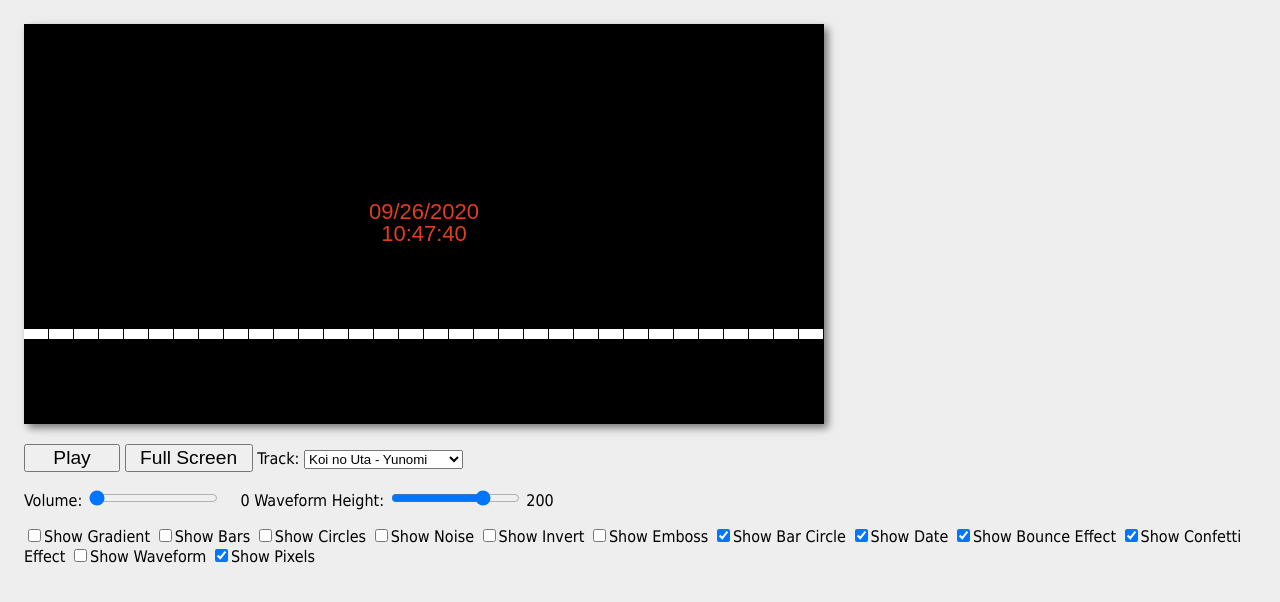
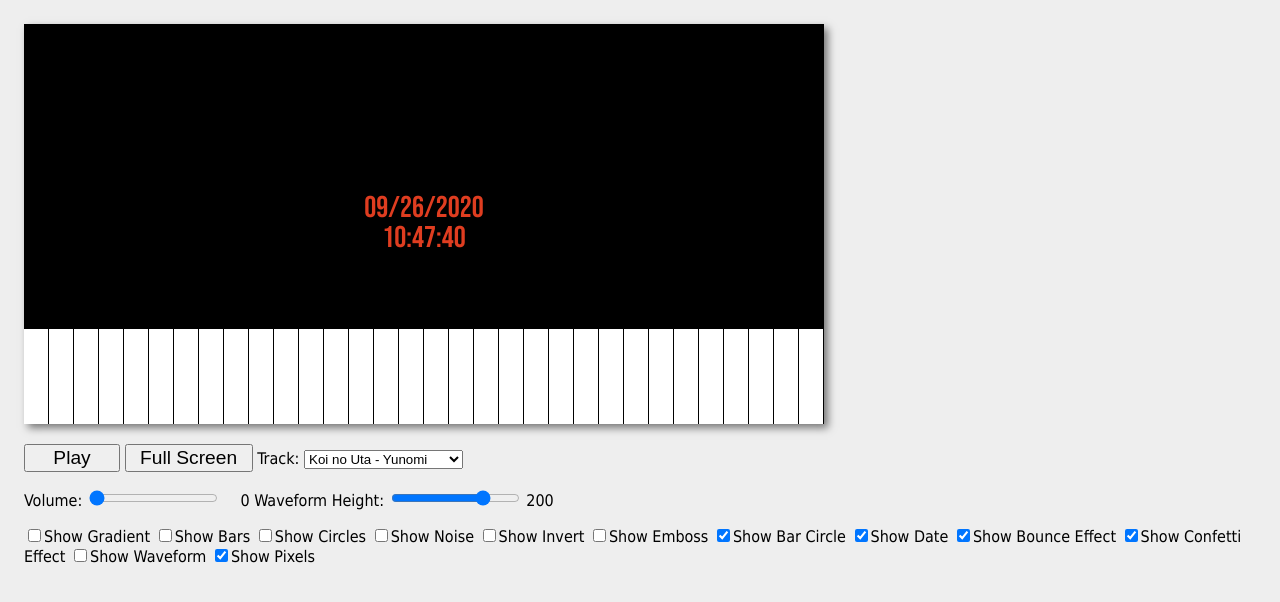
Before and after one commit to theflyingpinata/320-Project-2, a plain HTML site: page index.html in a window 1280 px wide. Drawn offline with Linux system fonts and the light colour scheme; animation ran at ten frames a second.

Commit message:
played around with waveform bars

```diff
--- a/index.html
+++ b/index.html
@@ -1,12 +1,16 @@
 <!DOCTYPE html>
 <html lang="en">
+
 <head>
 	<meta charset="utf-8" />
 	<title>Audio Visualizer</title>
 	<link href="styles/default-styles.css" type="text/css" rel="stylesheet" />
 	<link href="https://fonts.googleapis.com/css2?family=Heebo:wght@632&display=swap" rel="stylesheet">
+	<link href="https://fonts.googleapis.com/css2?family=Press+Start+2P&display=swap" rel="stylesheet">
+	<link href="https://fonts.googleapis.com/css2?family=Bebas+Neue&display=swap" rel="stylesheet">
 	<script src="./src/loader.js" type="module"></script>
 </head>
+
 <body>
 	<main>
 		<canvas width="800" height="400"></canvas>
@@ -39,10 +43,13 @@
 				<span><input type="checkbox" id="noiseCB"><label for="noiseCB">Show Noise</label></span>
 				<span><input type="checkbox" id="invertCB"><label for="invertCB">Show Invert</label></span>
 				<span><input type="checkbox" id="embossCB"><label for="embossCB">Show Emboss</label></span>
-			<span><input type="checkbox" id="barCircleCB" checked><label for="barCircleCB">Show Bar Circle</label></span>
+				<span><input type="checkbox" id="barCircleCB" checked><label for="barCircleCB">Show Bar
+						Circle</label></span>
 				<span><input type="checkbox" id="dateCB" checked><label for="dateCB">Show Date</label></span>
-			<span><input type="checkbox" id="bounceCB" checked><label for="bounceCB">Show Bounce Effect</label></span>
-			<span><input type="checkbox" id="confettiCB" checked><label for="confettiCB">Show Confetti Effect</label></span>
+				<span><input type="checkbox" id="bounceCB" checked><label for="bounceCB">Show Bounce
+						Effect</label></span>
+				<span><input type="checkbox" id="confettiCB" checked><label for="confettiCB">Show Confetti
+						Effect</label></span>
 				<span><input type="checkbox" id="waveformCB"><label for="waveformCB">Show Waveform</label></span>
 				<span><input type="checkbox" id="pixelsCB" checked><label for="pixelsCB">Show Pixels</label></span>
 
@@ -50,4 +57,5 @@
 		</div>
 	</main>
 </body>
+
 </html>
--- a/src/canvas.js
+++ b/src/canvas.js
@@ -224,9 +224,9 @@ function draw(params = {}, waveformHeight) {
 
     // show date
     if (params.showDate) {
-        let spacing = 11;
+        let spacing = 15;
         ctx.save();
-        ctx.font = "22px 'Heebo', sans-serif";
+        ctx.font = "30px 'Bebas Neue', cursive";
         ctx.textAlign = "center";
         ctx.textBaseline = "middle";
         ctx.fillStyle = `hsl(${360 * (colorRotation / 2)},75%,50%)`;
@@ -253,7 +253,7 @@ function draw(params = {}, waveformHeight) {
             let v = audioData[i] / bufferLength;
             let y = v * (waveformHeight / 2) / 2;
 
-            sliceImage = ctx.getImageData(x, (waveformHeight / 2) - y, sliceWidth, 10);
+            sliceImage = ctx.getImageData(x, (waveformHeight / 2) - y, sliceWidth, canvasHeight - ((waveformHeight / 2) - y));
             sliceData = sliceImage.data;
 
             for (let i = 0; i < sliceData.length; i += 4) {
```
Lines whose indentation alone changed are shown as unchanged.
